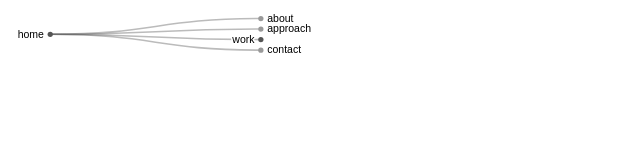
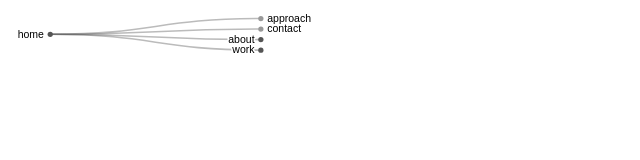
Before and after one commit to andreacorradi/sitemap-generator, a website: page index.html in a window 1280 px wide. Shown: the full height of the page, 0-640 px from the left. Drawn offline with nearby package versions, Linux system fonts and the light colour scheme.

Commit message:
working with 4 levels

```diff
--- /dev/null
+++ b/data/architecture_4levels_ver2.csv
@@ -0,0 +1,14 @@
+livello1,livello2,livello3,livello4
+home,about,bio,
+home,about,profile,
+home,approach,,
+home,work,polo900,goals
+home,work,polo900,concept
+home,work,polo900,process
+home,work,nesta,goals
+home,work,nesta,concept
+home,work,nesta,process
+home,work,audi,
+home,work,ilfuturoè,
+home,work,mozfest,
+home,contact,,
--- a/index.html
+++ b/index.html
@@ -14,6 +14,6 @@
 			<div id="chart"></div>
         </main>
         <script src="node_modules/d3/dist/d3.min.js"></script>
-		<script src="js/app.js"></script>
+		<script src="js/app2.js"></script>
 	</body>
 </html>
--- a/js/app2.js
+++ b/js/app2.js
@@ -12,40 +12,98 @@ const treeData = function(inData) {
     let structure = {}
     structure.name = inData[0].livello1
 
-    function splitLayer(data, layerNum) {
+    function splitLayerLast(data, layerNum) {
         let temp = []
         data.forEach((d, i) => {
-            let match = {}
-            let endNodeCheck = false
-            d["livello" + (layerNum + 1)] === "" ? endNodeCheck = true : endNodeCheck = false
-            //console.log(match)
-            //if (match === undefined && d["livello" + layerNum] != "") {
-            if (endNodeCheck) {
+            let emptyNodeTest = false
+            let endNodeTest = false
+            d["livello" + layerNum] === "" ? emptyNodeTest = true : emptyNodeTest = false
+            d["livello" + (layerNum + 1)] === "" ? endNodeTest = true : endNodeTest = false
+
+            if (!emptyNodeTest) {   //level empty > do nothing
+                if (endNodeTest) { //next level empty (no children) > create a "name, value" obj
                     temp.push({
                         name: d["livello" + layerNum],
-                    children : [{
+                        ref: d["livello" + (layerNum - 1)],
+                        value: 0
+                    })
+                } else { //next level not empty > create a "name, children" obj or add children to existing obj
+                    let item = temp.find(el => el.name === d["livello" + layerNum])
+                    if (item === undefined) {
+                        temp.push({
+                            name: d["livello" + layerNum],
+                            ref: d["livello" + (layerNum - 1)],
+                            children: [{
                                 name: d["livello" + (layerNum + 1)],
                                 value: 0
                             }]
                         })
                     } else {
+                        item.children.push({
+                            name: d["livello" + (layerNum + 1)],
+                            value: 0
+                        })
+                    }
+                }
+            }
+        })
+        //console.log("temp: ", temp)
+        return temp
+    }
 
+    function splitLayer(data, layerNum, arr) {
+
+        let temp = []
+
+        data.forEach((d, i) => {
+            let emptyNodeTest = false
+            let endNodeTest = false
+            d["livello" + layerNum] === "" ? emptyNodeTest = true : emptyNodeTest = false
+            d["livello" + (layerNum + 1)] === "" ? endNodeTest = true : endNodeTest = false
+
+            if (!emptyNodeTest) {   //level empty > do nothing
+                if (endNodeTest) { //next level empty (no children) > create a "name, value" obj
+                    temp.push({
+                        name: d["livello" + layerNum],
+                        value: 0
+                    })
                 }
+            }
+        })
+        arr.forEach(el => {
+            temp.push({
+                name: el.name,
+                children: el.children
+            })
         })
         console.log("temp: ", temp)
         return temp
     }
 
-    structure.children = splitLayer(inData, 3)
-    console.log("structure: ", structure)
+    const levelThreeRef = splitLayerLast(inData, 3)
+    console.log("levelThreeRef: ", levelThreeRef)
+
+    const nestedData = d3.nest()
+        .key(d => d.ref)
+        .entries(levelThreeRef)
+    nestedData.forEach(d => {
+        d.name = d.key
+        d.children = d.values
+        delete d.key
+        delete d.values
+    })
+    console.log("nestedData: ", nestedData)
+
+    structure.children = splitLayer(inData, 2, nestedData)
+
     return structure
 }
 
 //d3.json("../data/flare.json").then(function(data){
-d3.csv("../data/architecture_4levels.csv").then(function(csvData){
+d3.csv("../data/architecture_4levels_ver2.csv").then(function(csvData){
 
     const data = treeData(csvData)
-    console.log(data)
+    console.log("data: ", data)
     const root = d3.hierarchy(data)
 
     root.x0 = dy / 2;
```
Lines whose indentation alone changed are shown as unchanged.
